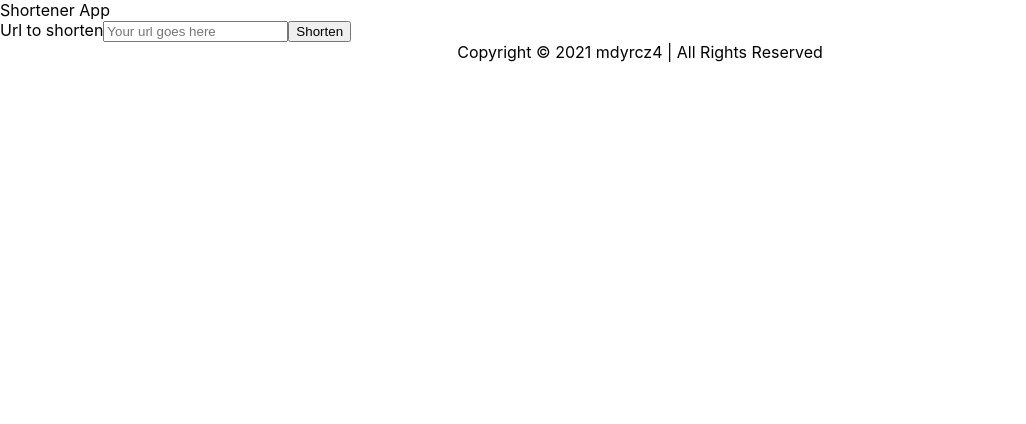
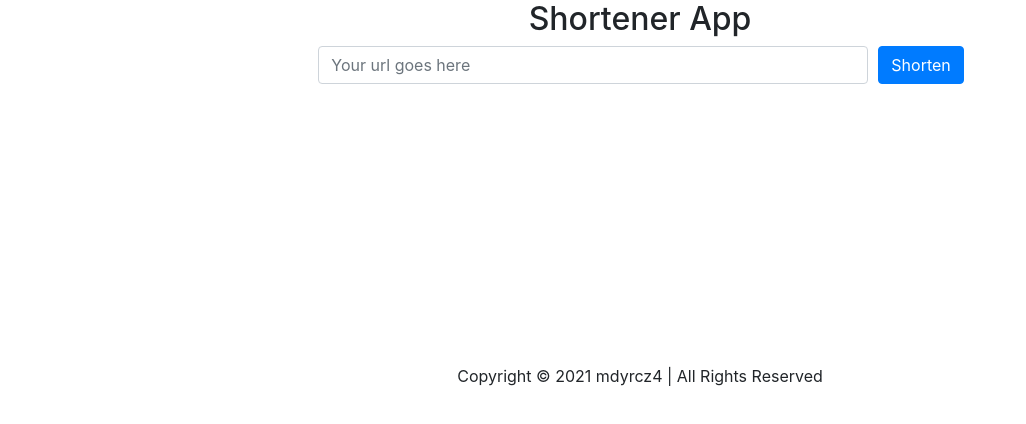
Before and after one commit to mdyrcz4/shortener-app, a React (Create React App) app: page / in a window 1280 px wide. Shown: the top 424 px of the page, without its empty margins (0-1026 px from the left). Built offline with nearby package versions, Linux system fonts and the light colour scheme.

Commit message:
adding styles and more logic

```diff
--- a/package.json
+++ b/package.json
@@ -6,9 +6,11 @@
     "@testing-library/jest-dom": "^5.11.8",
     "@testing-library/react": "^11.2.3",
     "@testing-library/user-event": "^12.6.0",
+    "bootstrap": "^4.5.3",
     "dotenv": "^8.2.0",
     "formik": "^2.2.6",
     "react": "^17.0.1",
+    "react-bootstrap": "^1.4.3",
     "react-dom": "^17.0.1",
     "react-scripts": "4.0.1",
     "web-vitals": "^0.2.4",
--- a/src/App.js
+++ b/src/App.js
@@ -1,36 +1,42 @@
 import ShortenerForm from './components/ShortenForm/ShortenerForm';
 import LinksList from './components/LinksList/LinksList';
 import { useState } from 'react';
-import ListItem from './components/ListItem/ListItem';
+import 'bootstrap/dist/css/bootstrap.min.css';
+import { Container, Row, Col } from 'react-bootstrap';
 
 function App() {
   const [shortenedUrls, setShortenedUrls] = useState([]);
 
   const addNewUrl = (url) => {
-    const item = new ListItem({ url: `${process.env.REACT_APP_API_URL}/${url.data}` });
+    // const item = new ListItem({ url: `${process.env.REACT_APP_API_URL}/${url.data}`, original: url.original });
+    const item = { url: `${process.env.REACT_APP_API_URL}/${url.data}`, original: url.original };
     setShortenedUrls([item, ...shortenedUrls]);
   }
 
   return (
-    <div>
-      <header>
-        <div>
-          Shortener App
-        </div>
-      </header>
-      <main>
-        <div>
+    <>
+      <Container>
+        <Row className="justify-content-center">
+          <h2>Shortener App</h2>
+        </Row>
+        <Row>
+          <Col>
             <ShortenerForm
               handleShortenUrl={addNewUrl}
             />
+          </Col>
+        </Row>
+        <Row className="justify-content-center">
+          <Col md={10}>
             <LinksList
               items={shortenedUrls}
             />
-        </div>
-      </main>
-      <footer style={{ textAlign: 'center' }}>
+          </Col>
+        </Row>
+      </Container>
+      <footer className="sticky-bottom" style={{ textAlign: 'center' }}>
         Copyright &copy; {new Date().getFullYear()} mdyrcz4 | All Rights Reserved</footer>
-    </div>
+    </>
   );
 }
 
--- a/src/components/LinksList/LinksList.js
+++ b/src/components/LinksList/LinksList.js
@@ -1,7 +1,29 @@
+import { ListGroup } from 'react-bootstrap'
+import ListItem from '../ListItem/ListItem'
+import { useState } from 'react';
+
 export default function LinksList(props) {
+
+    const [copiedUrl, setCopiedUrl] = useState('');
+
+    const handleCopiedUrl = (url) => {
+        setCopiedUrl(url);
+    };
+
     return (
-        <div>
-            {props.items}
-        </div>
+        <ListGroup style={{ marginTop: '40px', marginBottom: '40px', height: '200px' }} className="overflow-auto">
+            {
+                props.items.map(item =>
+                    <ListGroup.Item key={item.url}>
+                        <ListItem
+                            url={item.url}
+                            original={item.original}
+                            handleCopied={(url) => handleCopiedUrl(url)}
+                            copied={copiedUrl === item.url}>
+                        </ListItem>
+                    </ListGroup.Item>)
+            }
+        </ListGroup>
+
     );
 }
--- a/src/components/ListItem/ListItem.js
+++ b/src/components/ListItem/ListItem.js
@@ -1,8 +1,31 @@
+import { Button, Row, Col, Container } from 'react-bootstrap';
+
 export default function ListItem(props) {
+
+    const handleCopy = () => {
+        navigator.clipboard.writeText(props.url);
+        props.handleCopied(props.url);
+    }
+
     return (
-        <div>
-            {props.url}
-            <button onClick={() => { navigator.clipboard.writeText(props.url) }}>Copy</button>
-        </div>
+        <Container>
+            <Row className="justify-content-between align-middle">
+                <Col md={8} xs={3}>
+                    <Row>
+                        <Col>
+                            <span>{props.url}</span>
+                        </Col>
+                    </Row>
+                    <Row>
+                        <Col>
+                            <span className="text-secondary">{props.original}</span>
+                        </Col>
+                    </Row>
+                </Col>
+                <Col md={2} sm={2}>
+                    <Button variant="outline-primary" onClick={() => handleCopy()}>{props.copied ? 'Copied' : 'Copy'}</Button>
+                </Col>
+            </Row>
+        </Container>
     );
 }
--- a/src/components/ShortenForm/ShortenerForm.js
+++ b/src/components/ShortenForm/ShortenerForm.js
@@ -1,5 +1,6 @@
 import { useFormik } from "formik";
 import * as Yup from 'yup';
+import { Button, Form, Col } from 'react-bootstrap';
 
 export default function ShortenerForm(props) {
 
@@ -19,32 +20,35 @@ export default function ShortenerForm(props) {
 
             const response = await fetch(`${process.env.REACT_APP_API_URL}/shorten`, requestOptions);
             const data = await response.json();
-
+            data.original = formik.values.url;
             props.handleShortenUrl(data);
             formik.values.url = '';
         }
     });
 
     return (
-        <div>
-            <div>
-                <form onSubmit={formik.handleSubmit}>
-                    <label htmlFor="url">Url to shorten</label>
-                    <input
-                        id="url"
-                        name="url"
-                        type="text"
-                        placeholder="Your url goes here"
-                        onChange={formik.handleChange}
-                        onBlur={formik.handleBlur}
-                        value={formik.values.url}
-                    />
-                    {formik.touched.url && formik.errors.url ? (
-                        <div>{formik.errors.url}</div>
-                    ) : null}
-                    <button htmlType="submit">Shorten</button>
-                </form>
-            </div>
-        </div>
+        <>
+            <Form onSubmit={formik.handleSubmit}>
+                <Form.Row className="justify-content-center">
+                    <Col md={6}>
+                        <Form.Control
+                            type="text"
+                            id="url"
+                            name="url"
+                            placeholder="Your url goes here"
+                            value={formik.values.url}
+                            onChange={formik.handleChange}
+                            onBlur={formik.handleBlur}
+                            isInvalid={formik.touched.url && formik.errors.url} />
+                        <Form.Control.Feedback type="invalid">
+                            {formik.errors.url}
+                        </Form.Control.Feedback>
+                    </Col>
+                    <Col md={1}>
+                        <Button type="submit">Shorten</Button>
+                    </Col>
+                </Form.Row>
+            </Form>
+        </>
     );
 }
```
Also changed, not shown: 1 other file (tests, documents, lock files or other folders). Lines whose indentation alone changed are shown as unchanged.
